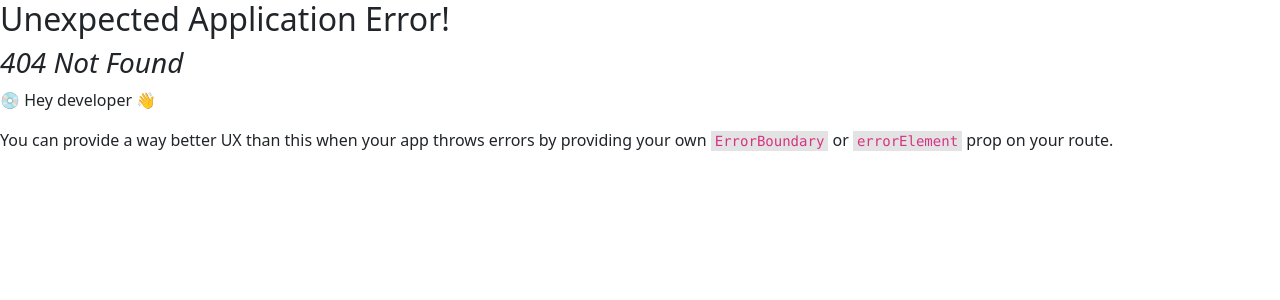
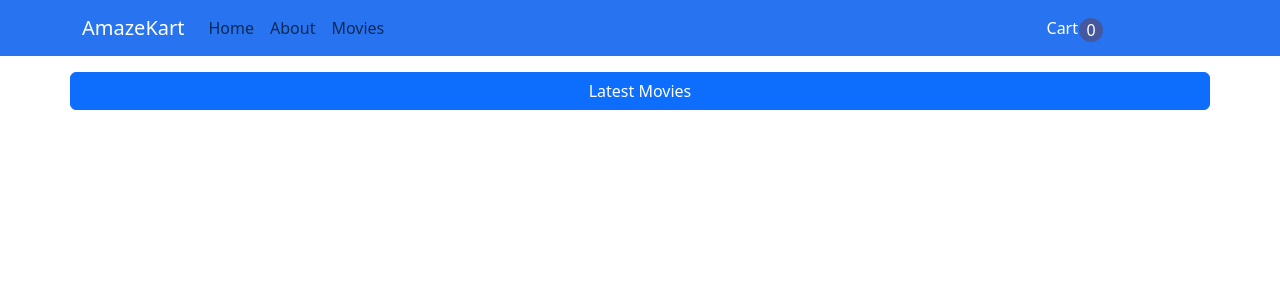
Before and after one commit to Shakyaalok/E-commerece, a React (Create React App) app: page /movies in a window 1280 px wide. Before the commit this address had no page. Shown: the top 300 px of the page. Built offline with nearby package versions, Linux system fonts and the light colour scheme.

Commit message:
loder and error and something went wrong added in movie section

```diff
--- a/package.json
+++ b/package.json
@@ -6,10 +6,13 @@
         "@testing-library/jest-dom": "^5.17.0",
         "@testing-library/react": "^13.4.0",
         "@testing-library/user-event": "^13.5.0",
+        "axios": "^1.7.2",
         "bootstrap": "^5.3.3",
         "react": "^18.3.1",
         "react-bootstrap": "^2.10.2",
         "react-dom": "^18.3.1",
+        "react-icons": "^5.2.1",
+        "react-router-dom": "^6.23.1",
         "react-scripts": "5.0.1",
         "web-vitals": "^2.1.4"
     },
--- a/src/App.jsx
+++ b/src/App.jsx
@@ -1,12 +1,9 @@
 import {useState} from 'react';
 import './App.css';
 import Header from './components/Header';
-import CarouselBody from './components/Carousel';
-import ProductDisplay from './components/products/ProductDisplay';
 import Cart from './components/cart/Cart';
 import CartProvider from './store/CartProvider'
 import {Outlet} from 'react-router-dom'
-import About from './components/About'
 
 
 function App() {
--- a/src/components/Header.jsx
+++ b/src/components/Header.jsx
@@ -22,6 +22,7 @@ const Header = (props) => {
           <Nav className="me-auto">
             <Nav.Link as={Link} to='/home'>Home</Nav.Link>
             <Nav.Link as={Link} to='/about'>About</Nav.Link>
+            <Nav.Link as={Link} to='/movies'>Movies</Nav.Link>
           </Nav>
           <Nav>
             <Nav.Link href="#deets" className='text-white bold cart_button_link' onClick={cartHandler}><div className='cart_button'>Cart <span>{cartCtx.items.length}</span></div></Nav.Link>
--- /dev/null
+++ b/src/components/Movies.jsx
@@ -0,0 +1,70 @@
+import React, { useState } from "react";
+import { Container, Button, Card, Col, Row } from "react-bootstrap";
+import axios from "axios";
+
+function Movies() {
+  const [movies, setMovies] = useState([]);
+  const [loading,setLoading] = useState(false);
+  const [error,setError] = useState(false);
+  const [buttonClicked,setButtonClicked] = useState(false)
+
+  console.log('movies',movies)
+  const fetchNewMovies = async () => {
+    setLoading(true);
+    setError(false);
+    setButtonClicked(true)
+
+       try {
+        const response = await axios.get("https://swapi.dev/api/films");
+        const movieData = response.data.results.map((movie) => {
+          return {
+            id: movie.episode_id,
+            title: movie.title,
+            text: movie.opening_crawl,
+            releaseDate: movie.release_date,
+          };
+        });
+        setMovies(movieData);
+
+       } catch (error) {
+        setError(true)
+       }
+       setLoading(false);
+       setButtonClicked(false)
+  };
+
+
+
+  return (
+    <div style={{ margin: "1rem 0" }}>
+      <Container>
+        <Row>
+          <Button variant="primary" onClick={fetchNewMovies}>Latest Movies</Button>
+        </Row>
+         {!loading && movies.length>0 &&   <Row className="mt-5 justify-content-md-between justify-content-sm-center">
+            {movies.map((movie, index) =>(
+              <Col  md='4'>
+              <Card key={movie.id}>
+                  <Card.Img variant="top" src='https://images.unsplash.com/photo-1639174326326-6e2ef8d8ae39?q=80&w=1470&auto=format&fit=crop&ixlib=rb-4.0.3&ixid=M3wxMjA3fDB8MHxwaG90by1wYWdlfHx8fGVufDB8fHx8fA%3D%3D' />
+                  <Card.Body>
+                    <Card.Title>{movie.title}</Card.Title>
+                    <Card.Text>{movie.text}</Card.Text>
+                    <Card.Footer>
+                      <small className="text-muted">Released on {movie.releaseDate}</small>
+                    </Card.Footer>
+                  </Card.Body>
+                </Card>
+                </Col>
+            ))}
+              </Row>}
+              {!loading && movies.length===0 && !error && buttonClicked && <p>No movies found!</p>}
+              {!loading && error && <p>something went wrong</p>}
+              {loading && <p>Loading ...</p>}
+
+
+      </Container>
+    </div>
+  );
+}
+
+export default Movies;
--- a/src/index.jsx
+++ b/src/index.jsx
@@ -9,6 +9,7 @@ import '../node_modules/bootstrap/dist/css/bootstrap.min.css';
 import {RouterProvider, createBrowserRouter} from 'react-router-dom'
 import ProductDisplay from './components/products/ProductDisplay';
 import About from './components/About';
+import Movies from './components/Movies'
 
 const router = createBrowserRouter([
   {
@@ -22,6 +23,10 @@ const router = createBrowserRouter([
       {
         path:'about',
         element:<About/>
+      },
+      {
+        path:'movies',
+        element:<Movies/>
       }
     ]
   }
```
Also changed, not shown: 1 other file (tests, documents, lock files or other folders).
